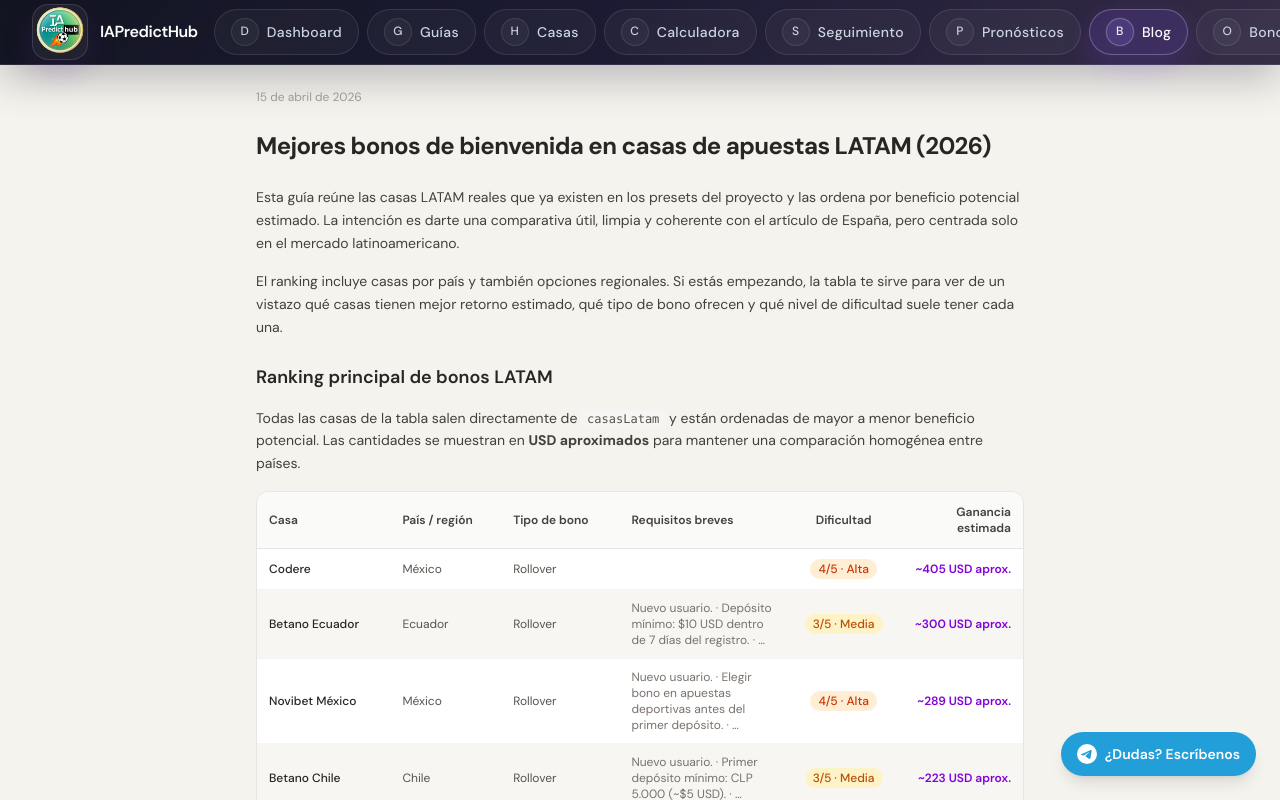
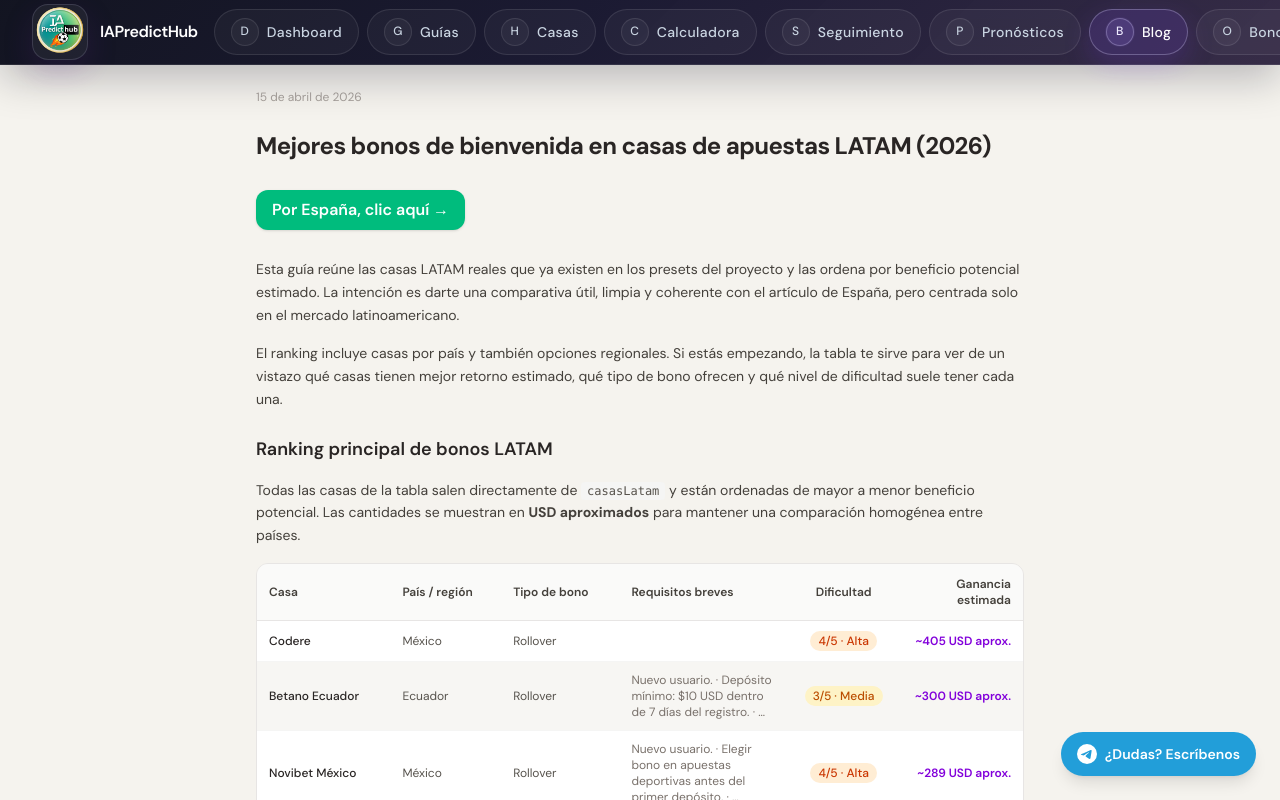
Before and after one commit to eloylt13/matched-betting-app, a Next.js app: page /blog/mejores-bonos-bienvenida-latam in a window 1280 px wide. Shown: the top 800 px of the page. Built offline with nearby package versions, Linux system fonts and the light colour scheme; no server answers; a web font is replaced by a local one.

Commit message:
feat: enlaza rankings España y LATAM

```diff
--- a/app/blog/mejores-bonos-bienvenida-apuestas-espana/page.tsx
+++ b/app/blog/mejores-bonos-bienvenida-apuestas-espana/page.tsx
@@ -97,6 +97,13 @@ export default function MejoresBonos2026Page() {
       <h1 className="text-2xl font-bold text-stone-800 tracking-tight leading-snug">
         Mejores bonos de bienvenida en casas de apuestas en España (2026)
       </h1>
+
+      <Link
+        href="/blog/mejores-bonos-bienvenida-latam"
+        className="my-1 inline-flex self-start rounded-xl bg-emerald-500 px-4 py-2 font-semibold text-white shadow-sm transition-colors hover:bg-emerald-400"
+      >
+        Por LATAM, clic aquí →
+      </Link>
 
       <div className="flex flex-col gap-4 text-sm text-stone-700 leading-relaxed">
 
--- a/app/blog/mejores-bonos-bienvenida-latam/page.tsx
+++ b/app/blog/mejores-bonos-bienvenida-latam/page.tsx
@@ -275,6 +275,13 @@ export default function MejoresBonosLatamPage() {
         Mejores bonos de bienvenida en casas de apuestas LATAM (2026)
       </h1>
 
+      <Link
+        href="/blog/mejores-bonos-bienvenida-apuestas-espana"
+        className="my-1 inline-flex self-start rounded-xl bg-emerald-500 px-4 py-2 font-semibold text-white shadow-sm transition-colors hover:bg-emerald-400"
+      >
+        Por España, clic aquí →
+      </Link>
+
       <div className="flex flex-col gap-4 text-sm leading-relaxed text-stone-700">
         <p>
           Esta guía reúne las casas LATAM reales que ya existen en los presets del proyecto y las ordena por
```
